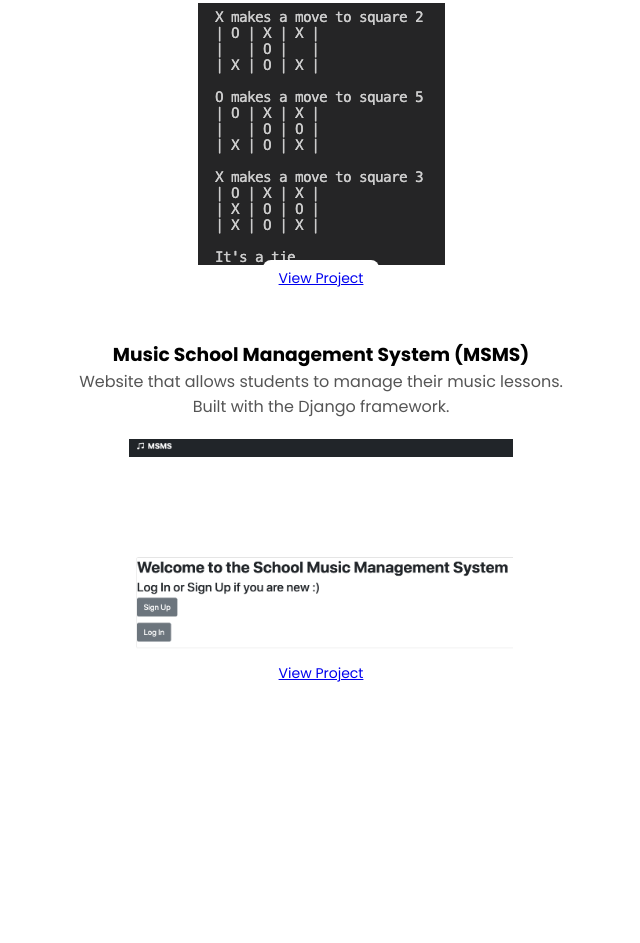
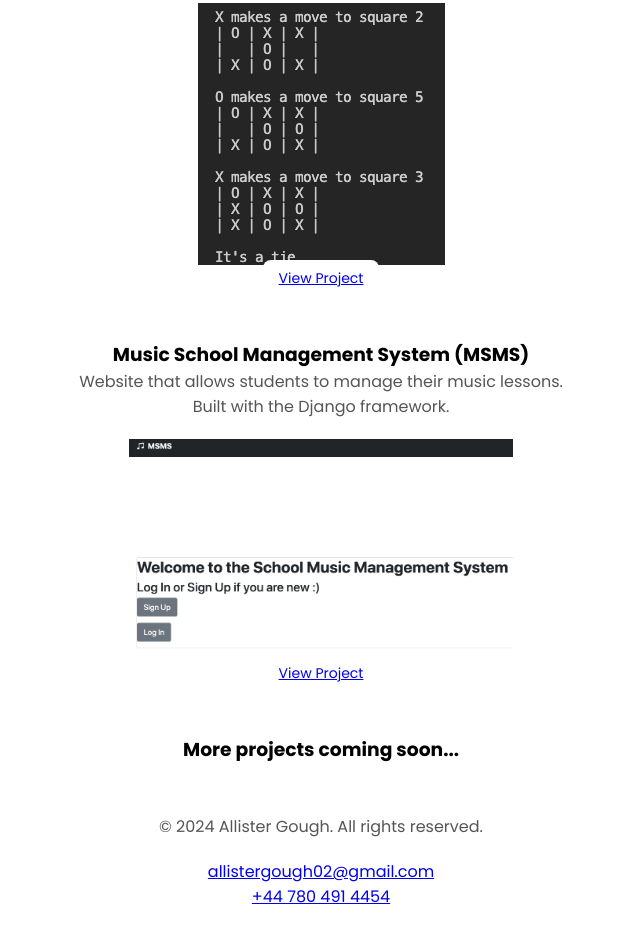
Before and after one commit to AlliG02/AlliG02.github.io, a plain HTML site: page index.html in a window 1280 px wide. Shown: the part 897-1840 px from the top of the page, without its empty margins (319-959 px from the left). Before the commit the page ends 1632 px from the top, so only its background shows below. Drawn offline with Linux system fonts and the light colour scheme; a script that the page names is missing.

Commit message:
Add footer

```diff
--- a/index.html
+++ b/index.html
@@ -61,7 +61,19 @@
                 </div>
                 <a href="https://github.com/AlliG02/Music_School_Management_System_MSMS" class="btn btn-color-2" target="_blank">View Project</a>
             </div>
+            <div class="pending">
+                <h3>More projects coming soon...</h3>
+            </div>
         </div>
+        <!--Footer section-->
+
+        <footer>
+            <p>&copy; 2024 Allister Gough. All rights reserved.</p>
+            <div class="footer__links">
+                <p><a href="mailto:allistergough02@gmail.com">allistergough02@gmail.com</a></p>
+                <p><a href="tel:+447804914454">+44 780 491 4454</a></p>
+        </footer>
+
     </section>
     <script src="script.js"></script>
 </body>
--- a/style.css
+++ b/style.css
@@ -113,3 +113,20 @@ a, .btn {
 .project h3 {
     margin-bottom: 10px;
 }
+
+.pending {
+    margin-top: 50px;
+    margin-bottom: 50px;
+}
+
+/* Footer section */
+
+footer {
+    text-align: center;
+    margin-top: 50px;
+    margin-bottom: 50px;
+}
+
+.footer__links {
+    margin-top: 20px;
+}
```
Also changed, not shown: 1 other file.
